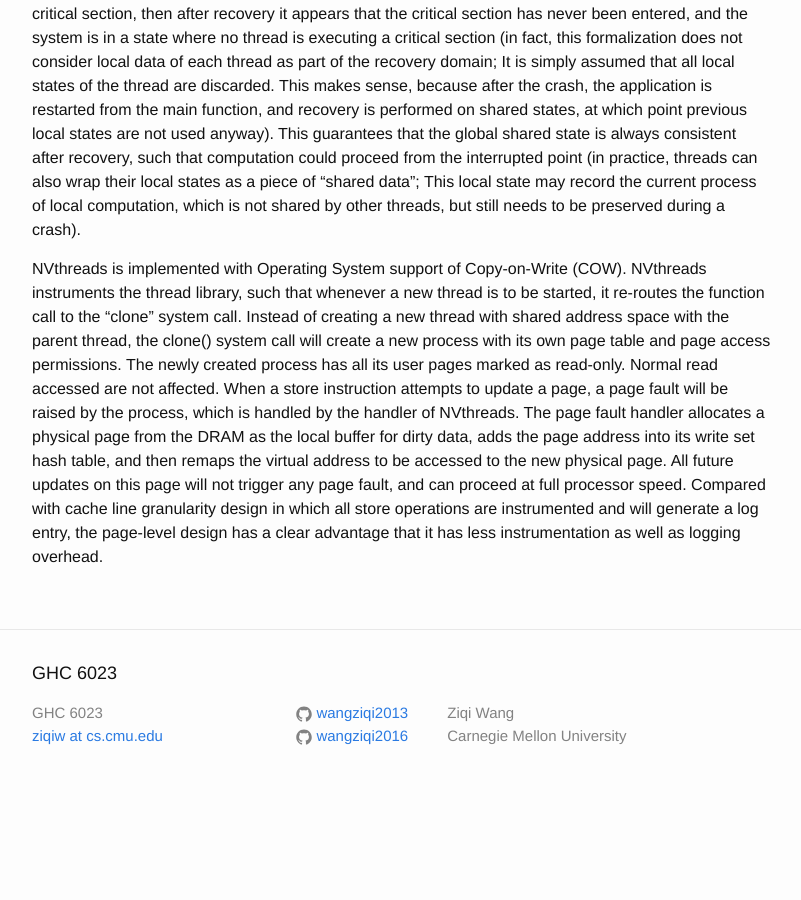
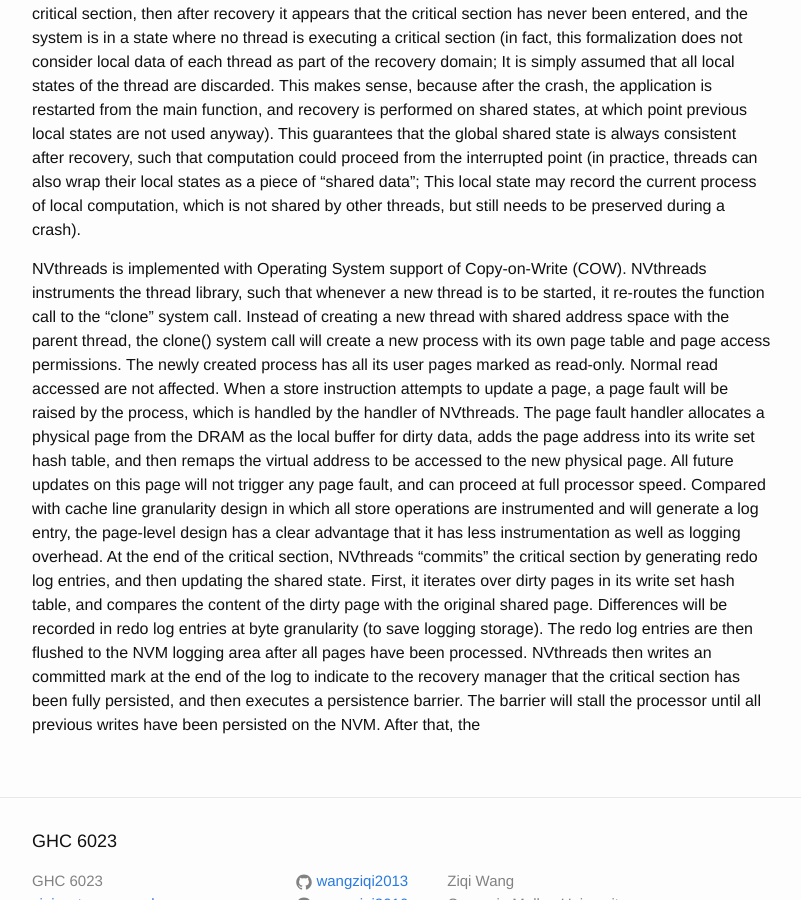
Before and after one commit to wangziqi2013/wangziqi2013.github.io, a Jekyll site: the page built from _posts/2019-08-03-nvthreads.markdown, in a window 1280 px wide and 900 px high, scrolled down 985 px. Shown: the whole window, without its empty margins (238-1039 px from the left). Built offline with Jekyll 4.4.1, drawn with Linux system fonts in a browser that asks for light colours; before the commit the page ends 1792 px from its top, so only the background shows below that.

Commit message:
Adding redo logging

```diff
--- a/_posts/2019-08-03-nvthreads.markdown
+++ b/_posts/2019-08-03-nvthreads.markdown
@@ -51,4 +51,10 @@ as the local buffer for dirty data, adds the page address into its write set has
 address to be accessed to the new physical page. All future updates on this page will not trigger any page fault, and
 can proceed at full processor speed. Compared with cache line granularity design in which all store operations are
 instrumented and will generate a log entry, the page-level design has a clear advantage that it has less instrumentation
-as well as logging overhead.
+as well as logging overhead. At the end of the critical section, NVthreads "commits" the critical section by generating
+redo log entries, and then updating the shared state. First, it iterates over dirty pages in its write set hash table,
+and compares the content of the dirty page with the original shared page. Differences will be recorded in redo log entries
+at byte granularity (to save logging storage). The redo log entries are then flushed to the NVM logging area after all pages have
+been processed. NVthreads then writes an committed mark at the end of the log to indicate to the recovery manager that the
+critical section has been fully persisted, and then executes a persistence barrier. The barrier will stall the processor until
+all previous writes have been persisted on the NVM. After that, the
```
